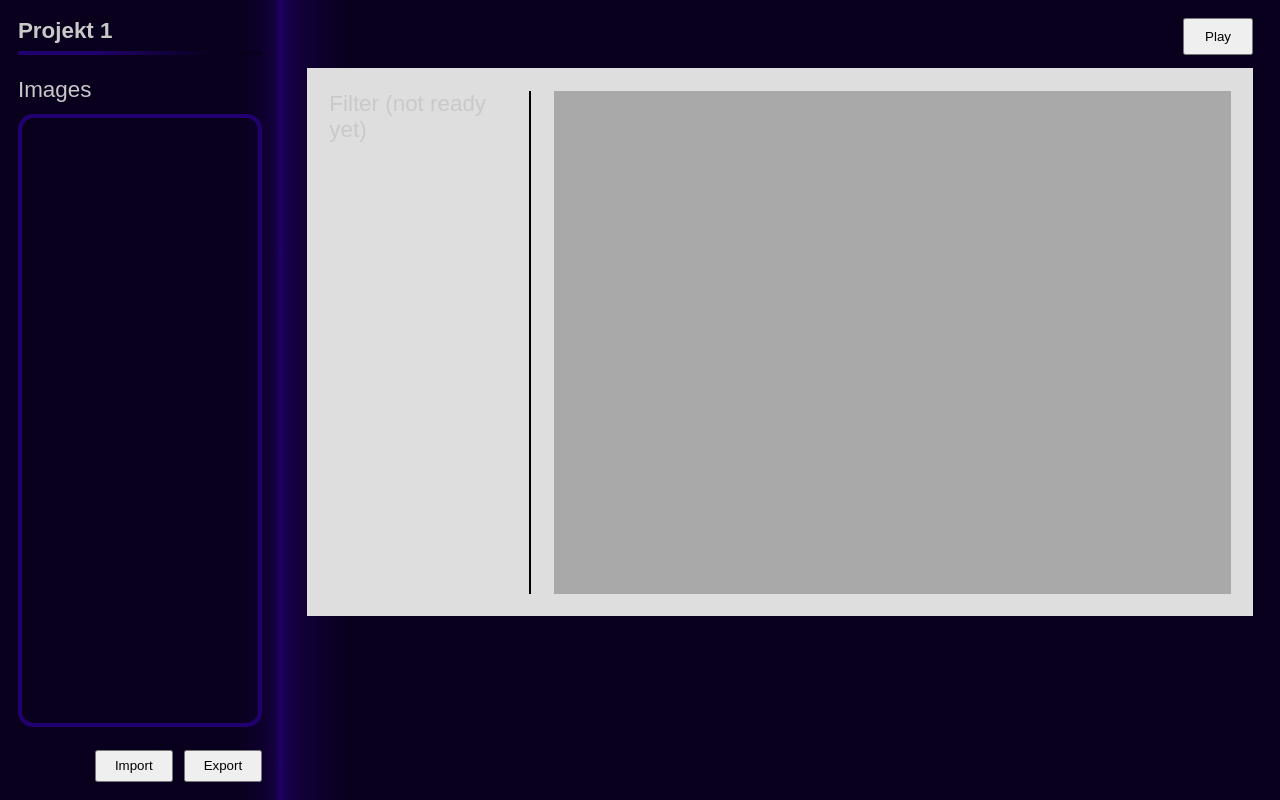
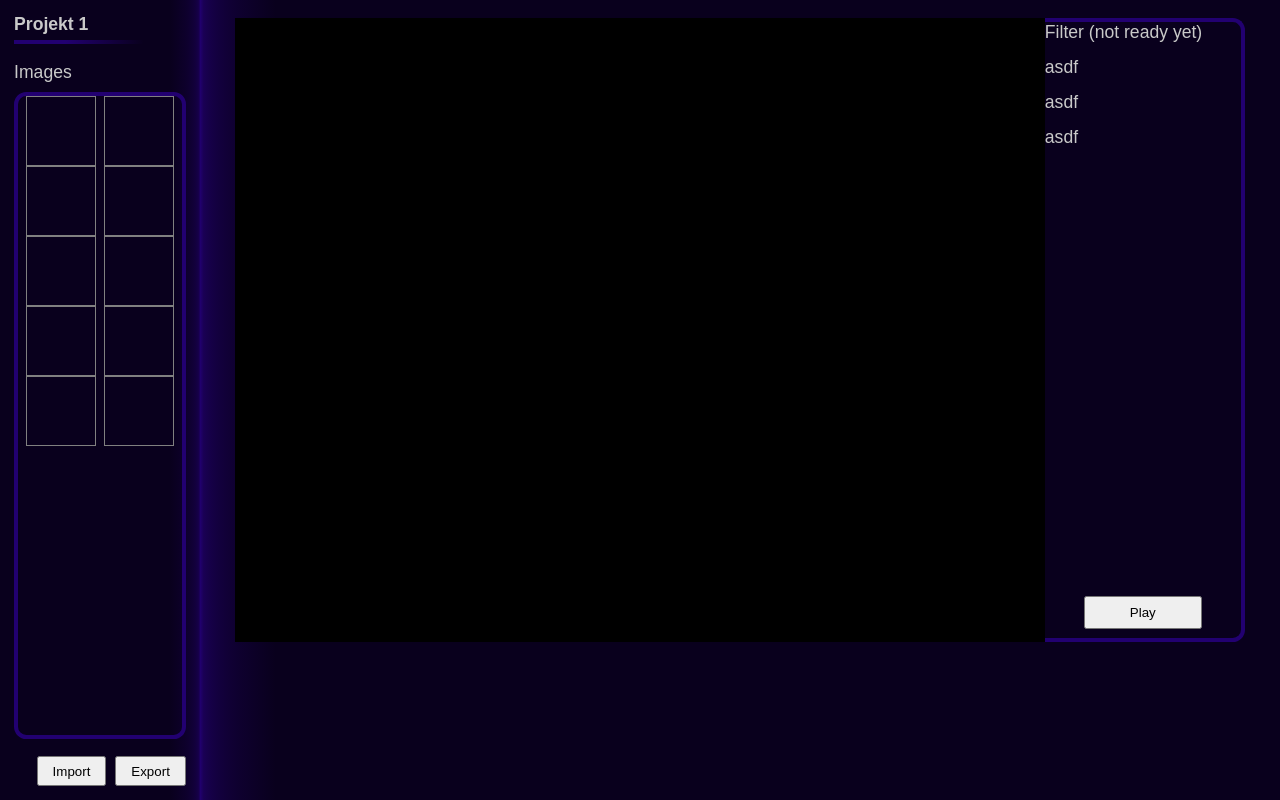
Before and after one commit to Tobias755/Stop-Motion-App, a plain HTML site: page resources/templates/index.html in a window 1280 px wide. Drawn offline with Linux system fonts and the light colour scheme.

Commit message:
zwischencommit für mich 3

```diff
--- a/resources/css/style.css
+++ b/resources/css/style.css
@@ -8,9 +8,10 @@
 */
 
 :root {
-    --primary-color: #11121a;
-    --hover-color: #272832;
-    --accent-color: #0071ff;
+    --primary-color: #09001d;
+    --accent-color-light: #220071;
+    /*--hover-color: #272832;*/
+    /*--accent-color: #0071ff;*/
     --text-color: #c9c9c9;
 }
 
@@ -22,7 +23,7 @@
 
 html {
     font-family: sans-serif;
-    font-size: clamp(1rem, 1rem + 0.5vw, 2rem);
+    font-size: clamp(1rem, 0.7rem + 0.5vw, 2rem);
     color: var(--text-color);
 }
 
@@ -34,13 +35,14 @@ body {
 
 .app {
     display: grid;
-    grid-template-columns: max(15vw, 280px) 1fr;
+    grid-template-columns: max(15vw, 200px) 1fr;
     height: 100vh;
 }
 
 .sidebar {
-    background: linear-gradient(to left, #220071, 1%, #09001d 15%) ;
-    padding: 0.8rem;
+    background: linear-gradient(to left, var(--accent-color-light), 1%, var(--primary-color) 15%);
+    /*padding: 0.8rem;*/
+    padding: clamp(0.8rem, 0.8rem, 16px);
     display: flex;
     flex-direction: column;
     justify-content: space-between;
@@ -50,7 +52,7 @@ body {
     font-weight: 600;
     margin-bottom: 1rem;
     border-bottom: 4px solid;
-    border-image: linear-gradient(to right, #220071 30%, #09001d 80%) 1;
+    border-image: linear-gradient(to right, var(--accent-color-light) 30%, transparent 75%) 1;
     padding-bottom: 0.3rem;
 }
 
@@ -60,16 +62,18 @@ body {
 }
 
 .thumb-grid {
-    /*background: lightgray;*/
-    border: 4px solid #220071;
+    /*padding: 0.5rem;*/
+    /*padding: 8px;*/
+    border: 4px solid var(--accent-color-light);
     border-radius: 0.7em;
     corner-shape: squircle;
-    padding: 0.5rem;
     display: grid;
-    grid-template-columns: repeat(3, 70px);
-    gap: 0.5rem;
+    /*grid-template-columns: repeat(auto-fit, minmax(70px, 1fr));*/
+    grid-template-columns: repeat(auto-fit, 70px);
+    /*gap: 0.5rem;*/
     flex: 1;
     align-content: flex-start;
+    justify-content: space-evenly;
 }
 
 .thumb {
@@ -77,11 +81,13 @@ body {
     position: relative;
     cursor: pointer;
     overflow: hidden;
-    width: 70px;
+    /*width: 70px;*/
     height: 70px;
     display: flex;
-    align-items: center;
+    flex-direction: column;
+    text-align: center;
     justify-content: center;
+    align-content: center;
 }
 
 .thumb img {
@@ -114,49 +120,51 @@ body {
 .main {
     display: flex;
     flex-direction: column;
-    padding: 0.8rem 1.2rem 1.2rem;
-    gap: 0.6rem;
-    background: linear-gradient(to right, #220071, 1%, #09001d max(7%, 50px));
-}
-
-.top-bar {
-    display: flex;
-    justify-content: flex-end;
-}
-
-#playBtn {
-    padding: 0.4rem 0.9rem;
-    cursor: pointer;
+    padding: 1rem 2rem;
+    /*gap: 0.6rem;*/
+    background: linear-gradient(to right, var(--accent-color-light), 1%, var(--primary-color) max(7%, 50px));
 }
 
 .preview-panel {
     display: grid;
-    grid-template-columns: 200px 1fr;
-    background: #dedede;
+    grid-template-columns: 1fr 200px;
+    /*background: #dedede;*/
     flex: 1;
-    padding: 1rem;
-    gap: 0;
+    /*padding: 1rem;*/
+    /*gap: 0;*/
 }
 
 .controls {
     display: flex;
     flex-direction: column;
     gap: 0.8rem;
-    padding-right: 1rem;
+    /*padding-right: 1rem;*/
+    border: 4px solid var(--accent-color-light);
+    border-left: 0;
+    border-radius: 0 0.7em 0.7em 0;
+    corner-shape: squircle;
+    /*padding: 0.5rem;*/
+}
+
+#playBtn {
+    /*padding: 0.4rem 0.9rem;*/
+    cursor: pointer;
+    margin: auto;
+    margin-bottom: 0.5rem;
+    padding: 0.4rem 2.5rem;
 }
 
 .selected-wrapper {
     display: flex;
     align-items: center;
     justify-content: center;
-    border-left: 2px solid black;
-    padding-left: 1rem;
+    /*padding-left: 1rem;*/
 }
 
 #onionCanvas {
     width: 100%;
     height: 100%;
-    background: darkgray;
+    background: black;
 }
 
 .carousel {
--- a/resources/templates/index.html
+++ b/resources/templates/index.html
@@ -5,7 +5,7 @@
     <meta name="viewport" content="width=device-width, initial-scale=1.0">
     <title>Onion Skin Project</title>
     <link rel="stylesheet" href="../css/style.css">
-    <script src="../js/script.js" defer></script>
+<!--    <script src="../js/script.js" defer></script>-->
 </head>
 <body>
 
@@ -17,7 +17,16 @@
             <div class="section-title">Images</div>
 
             <div id="thumbGrid" class="thumb-grid">
-
+                <div class="thumb"></div>
+                <div class="thumb"></div>
+                <div class="thumb"></div>
+                <div class="thumb"></div>
+                <div class="thumb"></div>
+                <div class="thumb"></div>
+                <div class="thumb"></div>
+                <div class="thumb"></div>
+                <div class="thumb"></div>
+                <div class="thumb"></div>
             </div>
 
             <div class="sidebar-buttons">
@@ -27,23 +36,22 @@
         </aside>
 
         <div class="main">
-            <div class="top-bar">
-                <button id="playBtn">Play</button>
-            </div>
 
             <div class="preview-panel">
-                <div class="controls">
-                    <div>Filter (not ready yet)</div>
-                </div>
-
                 <div class="selected-wrapper">
                     <canvas id="onionCanvas"></canvas>
                 </div>
+
+                <div class="controls">
+                    <div>Filter (not ready yet)</div>
+                    <div>asdf</div>
+                    <div>asdf</div>
+                    <div>asdf</div>
+                    <button id="playBtn">Play</button>
+                </div>
             </div>
 
-            <div class="carousel" id="carousel">
-
-            </div>
+            <div class="carousel" id="carousel"></div>
         </div>
     </div>
 
```
